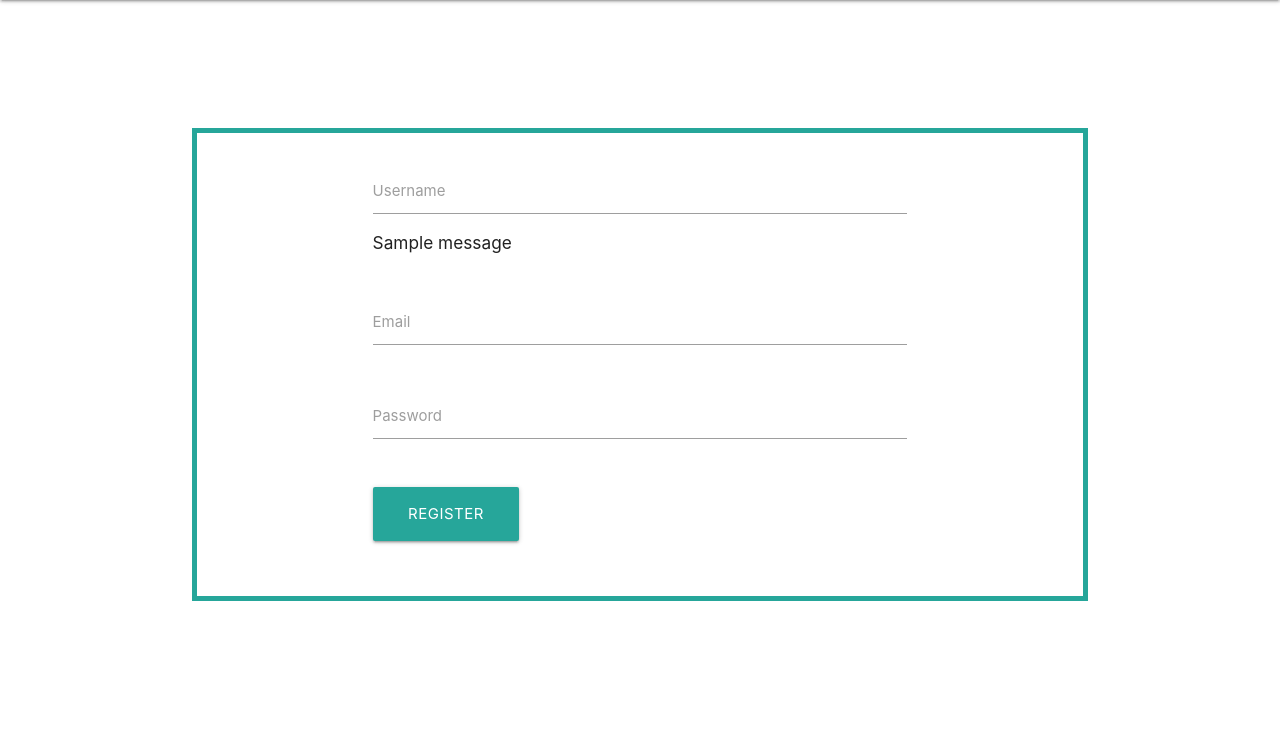
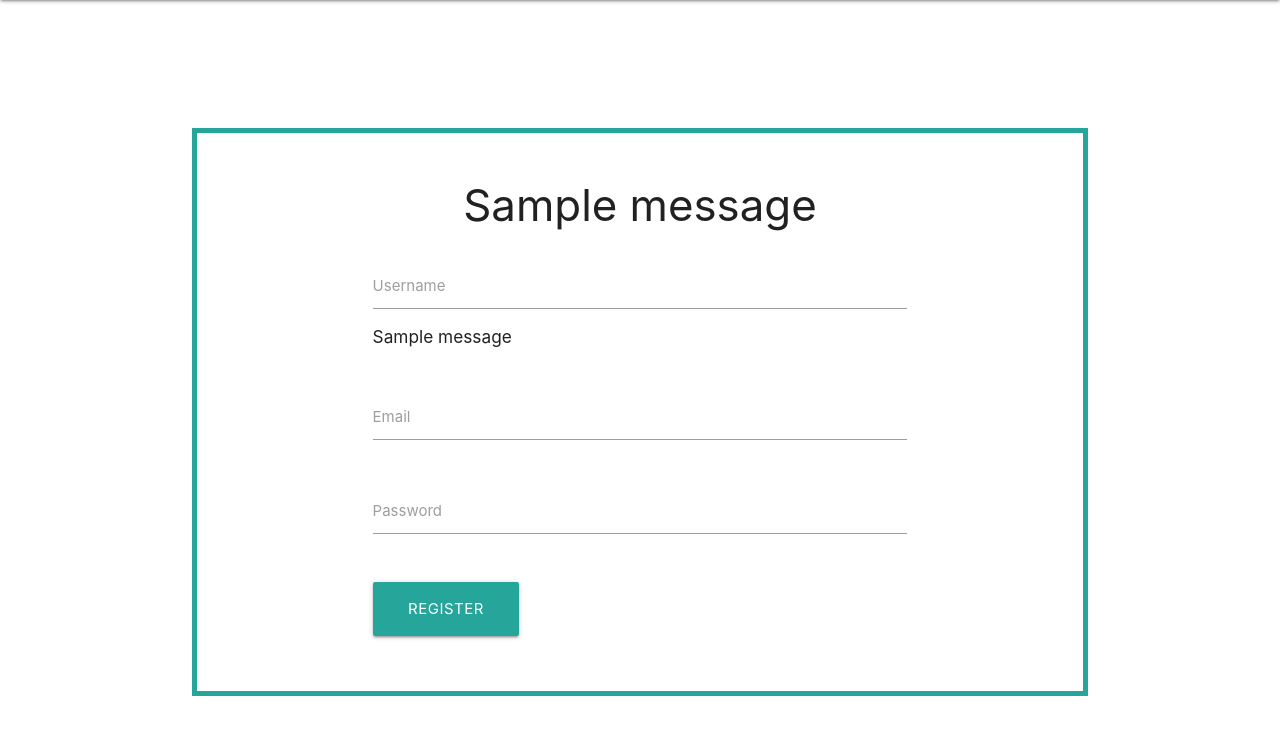
Before and after one commit to Code-Institute-Submissions/kordianbird-RecipeBook_FebResub, a Flask app: page /register in a window 1280 px wide. Shown: the part 64-800 px from the top of the page. Run offline with Flask 2, Linux system fonts and the light colour scheme; one stand-in notice (Sample message) is shown; some libraries are stand-ins or nearby versions.

Commit message:
gave each flash a category in run.py, added flash message into 'container' div in register.html

```diff
--- a/run.py
+++ b/run.py
@@ -32,7 +32,7 @@ def register():
         existing_user = mongo.db.users.find_one({"username": request.form.get("username").lower()})
 
         if existing_user:
-            flash("Username already taken")
+            flash("Username already taken", "username_flash")
             return redirect(url_for("register"))
 
         register = {
@@ -43,7 +43,7 @@ def register():
         mongo.db.users.insert_one(register)
 
         session["user"] = request.form.get("username").lower()
-        flash("You have successfully registered!")
+        flash("You have successfully registered!", "register_flash")
     return render_template("register.html")
 
 
--- a/templates/register.html
+++ b/templates/register.html
@@ -1,6 +1,17 @@
 {% extends "base.html" %}
 {% block content %}
 <div class="container">
+    <section class="center-align">
+        {% with register_flash = get_flashed_messages(category_filter=["register_flash"]) %}
+            {% if register_flash %}
+                {%- for message in register_flash %}
+                    <div>
+                        <h3>{{ message }}</h3>
+                    </div>
+                {% endfor %}
+            {% endif %}
+        {% endwith %}
+    </section>
     <div class="row">
         <form class="col s12" id="reg-form" method="POST" action="{{ url_for('register') }}">
             <div class="row">
@@ -8,9 +19,9 @@
                 <div class="input-field col s12 m8 offset-m2">
                     <input id="username" name="username" type="text" class="validate" required>
                     <label for="username">Username</label>
-                    {% with messages = get_flashed_messages() %}
-                        {% if messages %}
-                            {% for message in messages %}
+                    {% with username_flash = get_flashed_messages(category_filter=["username_flash"]) %}
+                        {% if username_flash %}
+                            {%- for message in username_flash %}
                                 <div>
                                     <h6>{{ message }}</h3>
                                 </div>
```
